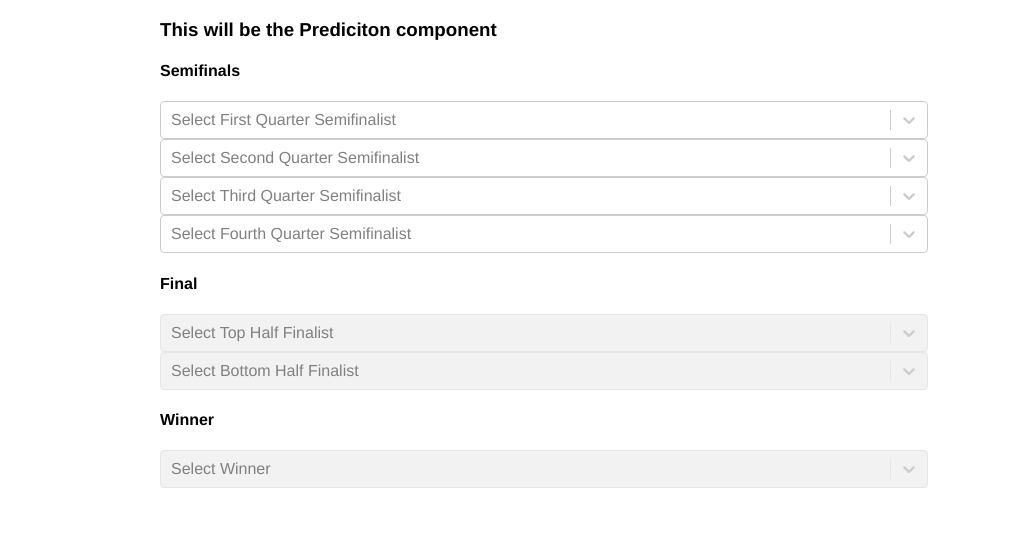
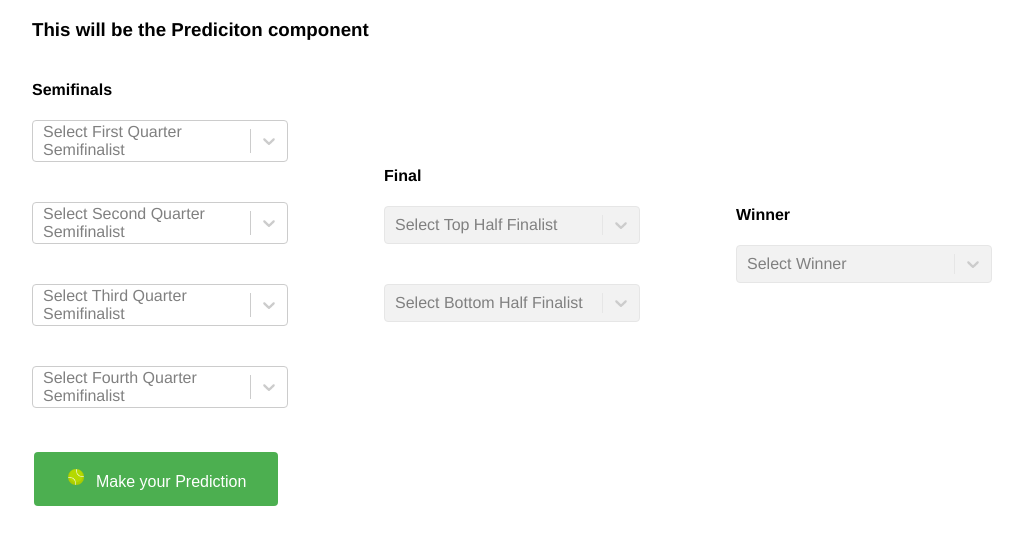
Before and after one commit to mbesio/tennis-bracket-fe, a React (Vite) app: page /prediction/1/1 in a window 1280 px wide. Shown: the top 544 px of the page, without its empty margins (96-1119 px from the left). Built offline with nearby package versions, Linux system fonts and the light colour scheme.

Commit message:
styled the prediction component

```diff
--- a/src/components/Prediction/Dropdown.tsx
+++ b/src/components/Prediction/Dropdown.tsx
@@ -15,6 +15,18 @@ const Dropdown = ({ title, label, options, handleChange }) => {
       label,
     )
   }
+
+  const customStyles = {
+    control: (provided) => ({
+      ...provided,
+      width: '100%',
+      marginBottom: '5vh',
+      '@media(min-width: 1000px)': {
+        width: '20vw',
+      },
+    }),
+  }
+
   return (
     <Select
       options={transformedOptions}
@@ -22,6 +34,7 @@ const Dropdown = ({ title, label, options, handleChange }) => {
       onChange={handleSelectChange}
       isDisabled={options.length < 2}
       placeholder={title}
+      styles={customStyles}
     />
   )
 }
--- a/src/components/Prediction/Prediction.tsx
+++ b/src/components/Prediction/Prediction.tsx
@@ -1,5 +1,5 @@
 import React, { useState } from 'react'
-
+import TennisBallIcon from '../../images/tennisball.png' // adjust the path as needed
 import Dropdown from './Dropdown'
 import {
   predictionFirstQuarterSemiFinalist,
@@ -10,6 +10,8 @@ import {
   predictionBottomHalfFinalist,
   predictionWinner,
 } from '../../constants/constants'
+
+import styles from './styles.module.css'
 
 // Add a use effect to call these from the backend
 const firstQuarterOptions = [
@@ -129,8 +131,9 @@ const Prediction = () => {
   return (
     <div>
       <h3>This will be the Prediciton component</h3>
+      <div className={styles.container}>
+        <div className={styles.children}>
           <h4>Semifinals</h4>
-      <div>
           <Dropdown
             title={'Select First Quarter Semifinalist'}
             label={predictionFirstQuarterSemiFinalist}
@@ -156,8 +159,8 @@ const Prediction = () => {
             handleChange={handleChange}
           />
         </div>
+        <div className={styles.children}>
           <h4>Final</h4>
-      <div>
           <Dropdown
             title={'Select Top Half Finalist'}
             label={predictionTopHalfFinalist}
@@ -171,8 +174,8 @@ const Prediction = () => {
             handleChange={handleChange}
           />
         </div>
+        <div className={styles.children}>
           <h4>Winner</h4>
-      <div>
           <Dropdown
             title={'Select Winner'}
             label={predictionWinner}
@@ -181,6 +184,39 @@ const Prediction = () => {
           />
         </div>
       </div>
+      <button
+        className={styles.submitButton}
+        onClick={(e) => {
+          e.preventDefault()
+          console.log(
+            'predictionFirstQuarterSemiFinalist ',
+            predictionFirstQuarterSemiFinalist,
+          )
+          if (
+            prediction[predictionFirstQuarterSemiFinalist] &&
+            prediction[predictionSecondQuarterSemiFinalist] &&
+            prediction[predictionThirdQuarterSemiFinalist] &&
+            prediction[predictionFourthQuarterSemiFinalist] &&
+            prediction[predictionTopHalfFinalist] &&
+            prediction[predictionBottomHalfFinalist] &&
+            prediction[predictionWinner]
+          ) {
+            console.log('the prediction has been submitted')
+            // send the submission to the backend and send the user to the bracket page
+          } else {
+            console.log('Please fill out all fields')
+            // display the error message, if any
+          }
+        }}
+      >
+        <img
+          src={TennisBallIcon}
+          alt="Tennis Ball Icon"
+          className={styles.icon}
+        />
+        Make your Prediction
+      </button>
+    </div>
   )
 }
 
--- /dev/null
+++ b/src/components/Prediction/styles.module.css
@@ -0,0 +1,40 @@
+body {
+  font-family: 'Helvetica', sans-serif;
+  width: 80%; /* set the width of the body to 60% of the viewport width */
+  margin: 0 auto;
+}
+
+.container{
+  display: flex;
+  justify-content: space-between;
+  align-items: center;
+}
+
+.children {
+  margin-right: 5vw;
+}
+
+.submitButton {
+  background-color: #4CAF50; /* for example */
+  color: white;
+  padding: 15px 32px;
+  text-align: center;
+  text-decoration: none;
+  display: inline-block;
+  font-size: 16px;
+  margin: 4px 2px;
+  cursor: pointer;
+  border: none;
+  border-radius: 4px;
+  transition-duration: 0.4s;
+}
+
+.submitButton:hover {
+  background-color: #45a049;
+}
+
+.icon {
+  height: 20px;
+  width: 20px;
+  margin-right: 10px;
+}
```
Lines whose indentation alone changed are shown as unchanged.
